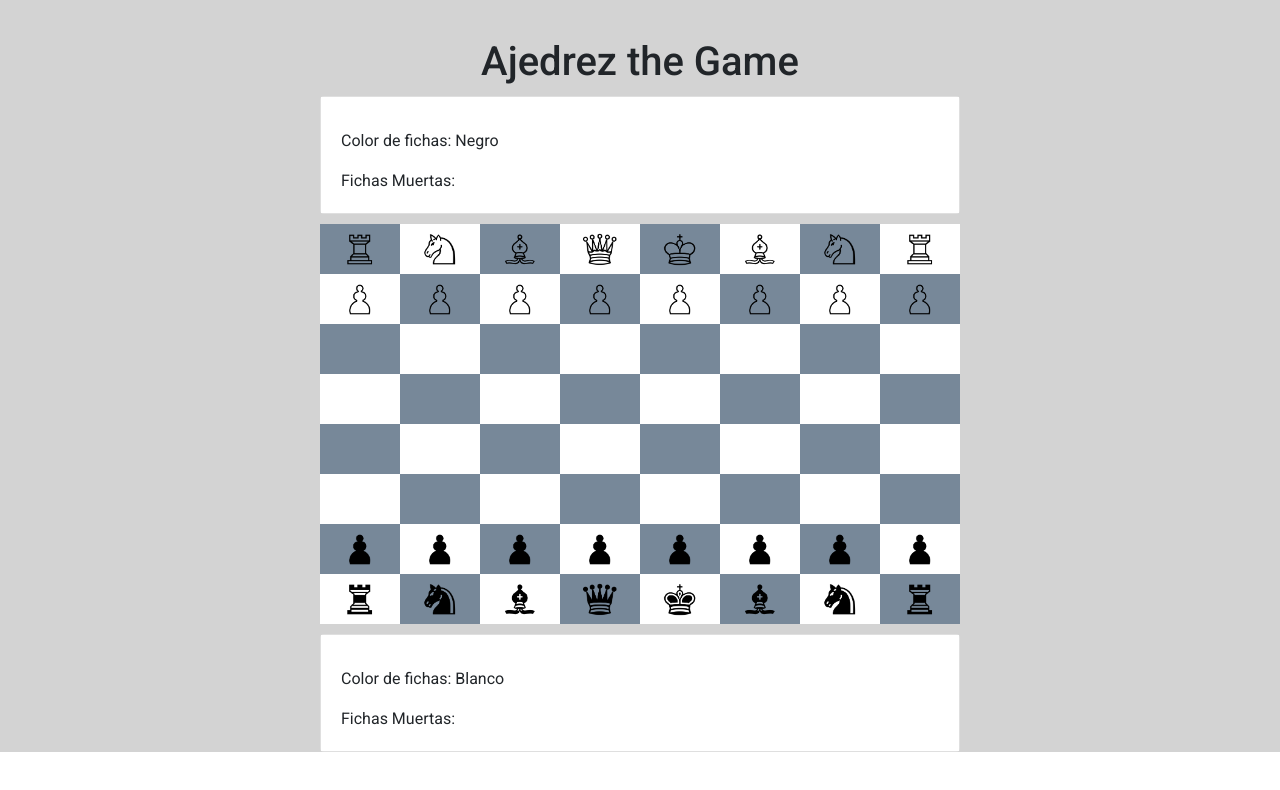
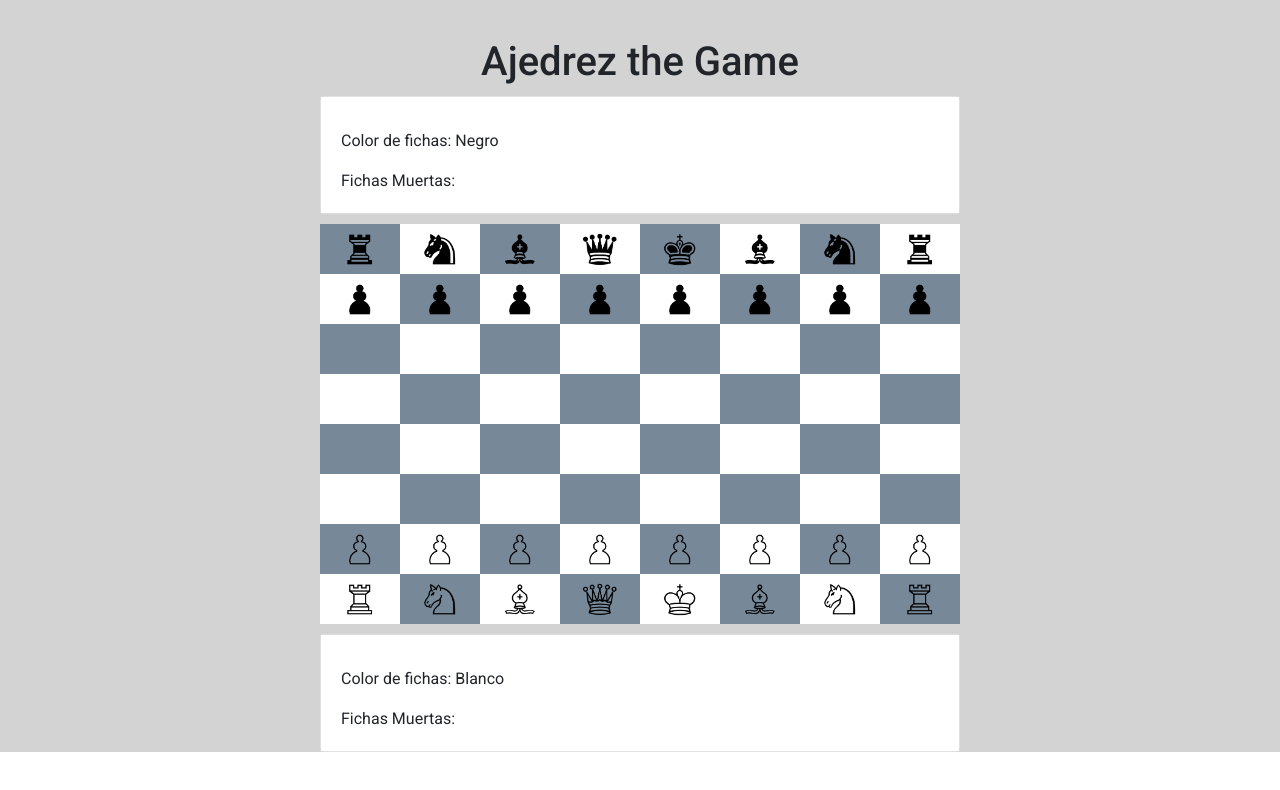
Before and after one commit to Juliethtatiana/interfazGraficaAjedrez, an Angular app in the folder AjedrezInterfaz/: page /juego in a window 1280 px wide. Shown: the top 790 px of the page. Built offline with nearby package versions, Linux system fonts and the light colour scheme.

Commit message:
cambiar posiciones de fichas

```diff
--- a/AjedrezInterfaz/src/app/mi-juego/mi-juego.component.ts
+++ b/AjedrezInterfaz/src/app/mi-juego/mi-juego.component.ts
@@ -16,7 +16,7 @@ export class MiJuegoComponent implements OnInit {
     id : 1,
     color : "Blanco",
     nombre : localStorage.getItem('user1'),
-    posicionesFichas:[{id:"T1B",imagen:"../../assets/torre-blanca.png",x:0,y:0},{id:"C1B",imagen:"../../assets/caballo-blanco.png",x:1,y:0},{id:"A1B",imagen:"../../assets/alfil-blanco.png",x:2,y:0},{id:"QB",imagen:"../../assets/reina-blanca.png",x:3,y:0},{id:"KB",imagen:"../../assets/rey-blanco.png",x:4,y:0},{id:"A2B",imagen:"../../assets/alfil-blanco.png",x:5,y:0},{id:"C2B",imagen:"../../assets/caballo-blanco.png",x:6,y:0},{id:"T2B",imagen:"../../assets/torre-blanca.png",x:7,y:0},{id:"P1B",imagen:"../../assets/peon-blanco.png",x:0,y:1},{id:"P2B",imagen:"../../assets/peon-blanco.png",x:1,y:1},{id:"P3B",imagen:"../../assets/peon-blanco.png",x:2,y:1},{id:"P4B",imagen:"../../assets/peon-blanco.png",x:3,y:1},{id:"P5B",imagen:"../../assets/peon-blanco.png",x:4,y:1},{id:"P6B",imagen:"../../assets/peon-blanco.png",x:5,y:1},{id:"P7B",imagen:"../../assets/peon-blanco.png",x:6,y:1},{id:"P8B",imagen:"../../assets/peon-blanco.png",x:7,y:1}],
+    posicionesFichas:[{id:"T1B",imagen:"../../assets/torre-blanca.png",x:0,y:7},{id:"C1B",imagen:"../../assets/caballo-blanco.png",x:1,y:7},{id:"A1B",imagen:"../../assets/alfil-blanco.png",x:2,y:7},{id:"QB",imagen:"../../assets/reina-blanca.png",x:3,y:7},{id:"KB",imagen:"../../assets/rey-blanco.png",x:4,y:7},{id:"A2B",imagen:"../../assets/alfil-blanco.png",x:5,y:7},{id:"C2B",imagen:"../../assets/caballo-blanco.png",x:6,y:7},{id:"T2B",imagen:"../../assets/torre-blanca.png",x:7,y:7},{id:"P1B",imagen:"../../assets/peon-blanco.png",x:0,y:6},{id:"P2B",imagen:"../../assets/peon-blanco.png",x:1,y:6},{id:"P3B",imagen:"../../assets/peon-blanco.png",x:2,y:6},{id:"P4B",imagen:"../../assets/peon-blanco.png",x:3,y:6},{id:"P5B",imagen:"../../assets/peon-blanco.png",x:4,y:6},{id:"P6B",imagen:"../../assets/peon-blanco.png",x:5,y:6},{id:"P7B",imagen:"../../assets/peon-blanco.png",x:6,y:6},{id:"P8B",imagen:"../../assets/peon-blanco.png",x:7,y:6}],
     fichasMuertas:[{}] //array de objetos de fichas con imagenes de las fichas que se  han matado para  ponerlos en las tarjetas de cada jugador
   };
 
@@ -24,7 +24,7 @@ export class MiJuegoComponent implements OnInit {
     id : 2,
     color : "Negro",
     nombre : localStorage.getItem('user2'),
-    posicionesFichas:[{id:"T1N",imagen:"../../assets/torre-negra.png",x:0,y:7},{id:"C1BN",imagen:"../../assets/caballo-negro.png",x:1,y:7},{id:"A1N",imagen:"../../assets/alfil-negro.png",x:2,y:7},{id:"QN",imagen:"../../assets/reina-negra.png",x:3,y:7},{id:"KN",imagen:"../../assets/rey-negro.png",x:4,y:7},{id:"A2N",imagen:"../../assets/alfil-negro.png",x:5,y:7},{id:"C2N",imagen:"../../assets/caballo-negro.png",x:6,y:7},{id:"T2N",imagen:"../../assets/torre-negra.png",x:7,y:7},{id:"P1N",imagen:"../../assets/peon-negro.png",x:0,y:6},{id:"P2N",imagen:"../../assets/peon-negro.png",x:1,y:6},{id:"P3N",imagen:"../../assets/peon-negro.png",x:2,y:6},{id:"P4N",imagen:"../../assets/peon-negro.png",x:3,y:6},{id:"P5N",imagen:"../../assets/peon-negro.png",x:4,y:6},{id:"P6N",imagen:"../../assets/peon-negro.png",x:5,y:6},{id:"P7N",imagen:"../../assets/peon-negro.png",x:6,y:6},{id:"P8N",imagen:"../../assets/peon-negro.png",x:7,y:6}],
+    posicionesFichas:[{id:"T1N",imagen:"../../assets/torre-negra.png",x:0,y:0},{id:"C1BN",imagen:"../../assets/caballo-negro.png",x:1,y:0},{id:"A1N",imagen:"../../assets/alfil-negro.png",x:2,y:0},{id:"QN",imagen:"../../assets/reina-negra.png",x:3,y:0},{id:"KN",imagen:"../../assets/rey-negro.png",x:4,y:0},{id:"A2N",imagen:"../../assets/alfil-negro.png",x:5,y:0},{id:"C2N",imagen:"../../assets/caballo-negro.png",x:6,y:0},{id:"T2N",imagen:"../../assets/torre-negra.png",x:7,y:0},{id:"P1N",imagen:"../../assets/peon-negro.png",x:0,y:1},{id:"P2N",imagen:"../../assets/peon-negro.png",x:1,y:1},{id:"P3N",imagen:"../../assets/peon-negro.png",x:2,y:1},{id:"P4N",imagen:"../../assets/peon-negro.png",x:3,y:1},{id:"P5N",imagen:"../../assets/peon-negro.png",x:4,y:1},{id:"P6N",imagen:"../../assets/peon-negro.png",x:5,y:1},{id:"P7N",imagen:"../../assets/peon-negro.png",x:6,y:1},{id:"P8N",imagen:"../../assets/peon-negro.png",x:7,y:1}],
     fichasMuertas:[{}]
   };
   constructor(private router: Router){
```
